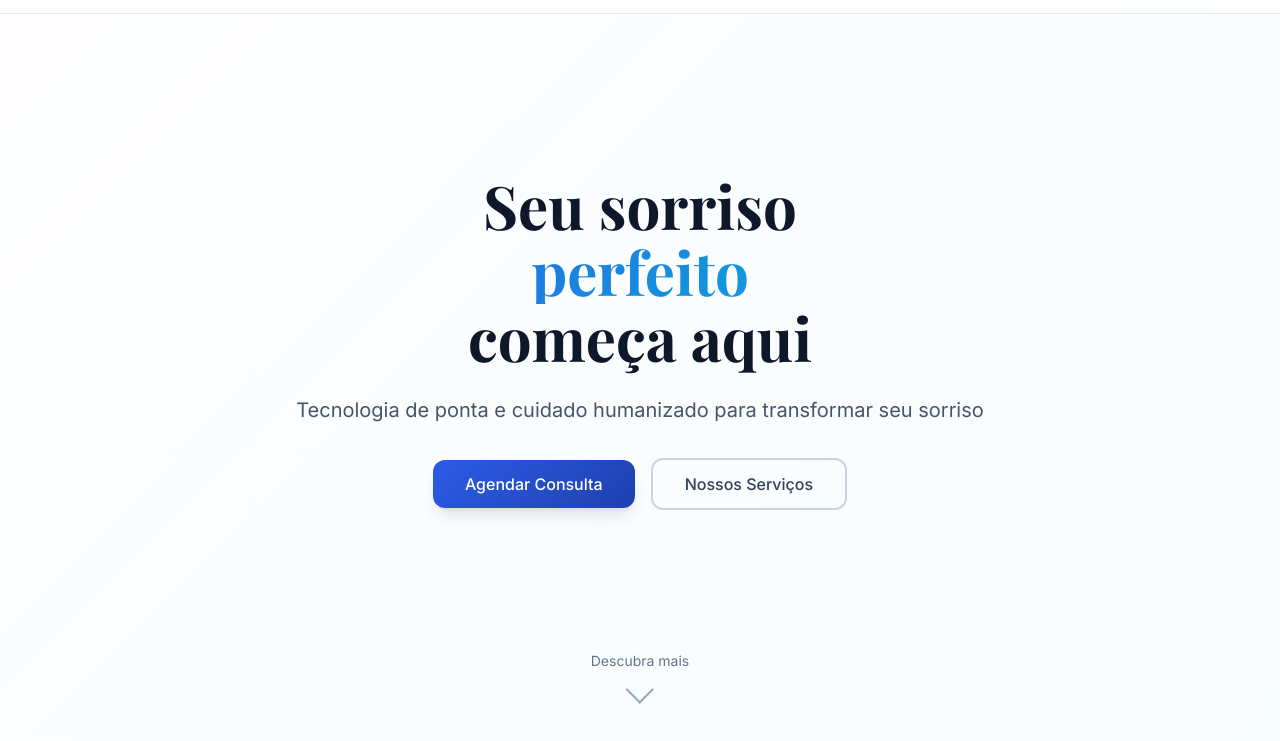
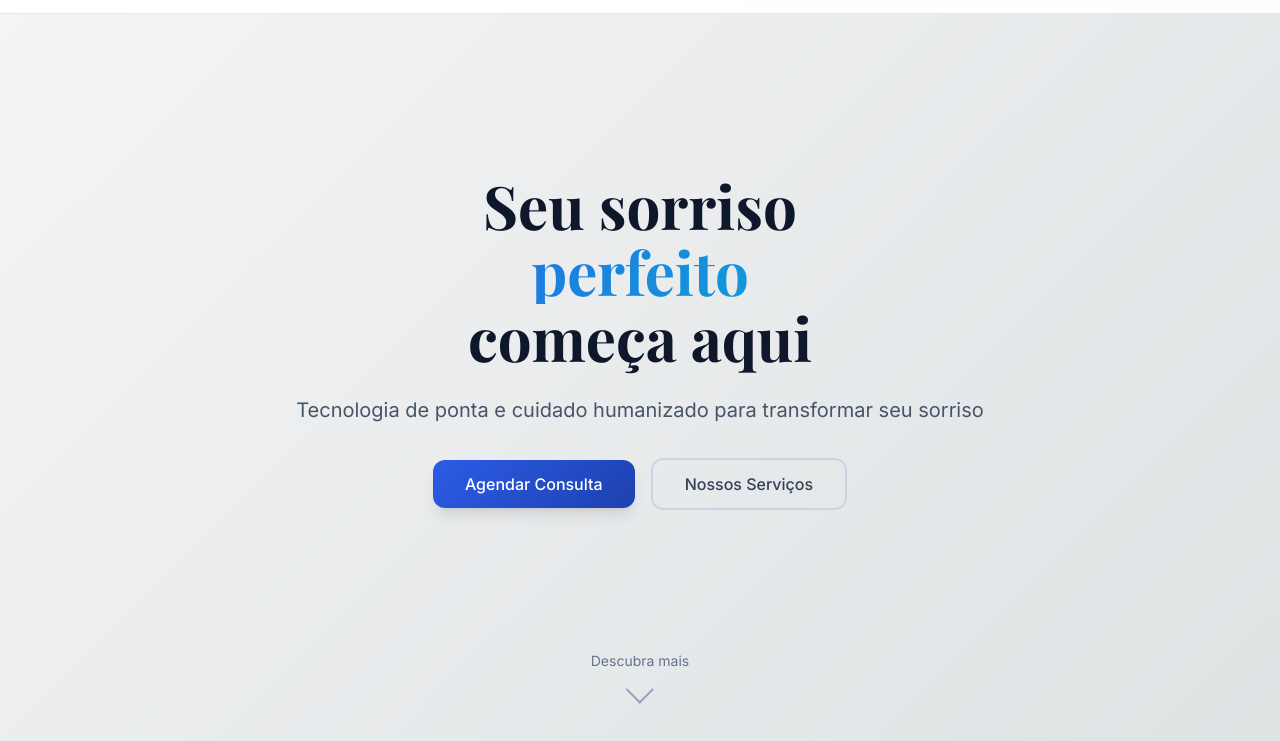
Before and after one commit to maxcanoas/consultorio-odonto, a plain HTML site: page index.html in a window 1280 px wide. Shown: the part 59-800 px from the top of the page. Drawn offline with nearby package versions, Linux system fonts and the light colour scheme; the site is published under a folder, as on GitHub Pages, so addresses that start at the root find nothing.

Commit message:
Alterado endereço da chamada da imagem.

```diff
--- a/css/style.css
+++ b/css/style.css
@@ -379,7 +379,7 @@ p {
     width: 100%;
     height: 100%;
     background: linear-gradient(135deg, rgba(43, 92, 230, 0.1) 0%, rgba(6, 182, 212, 0.1) 100%),
-                url('/imagens/casal-clientes.png') center/cover no-repeat;
+                url('../imagens/casal-clientes.png') center/cover no-repeat;
     z-index: -1;
 }
 
```
